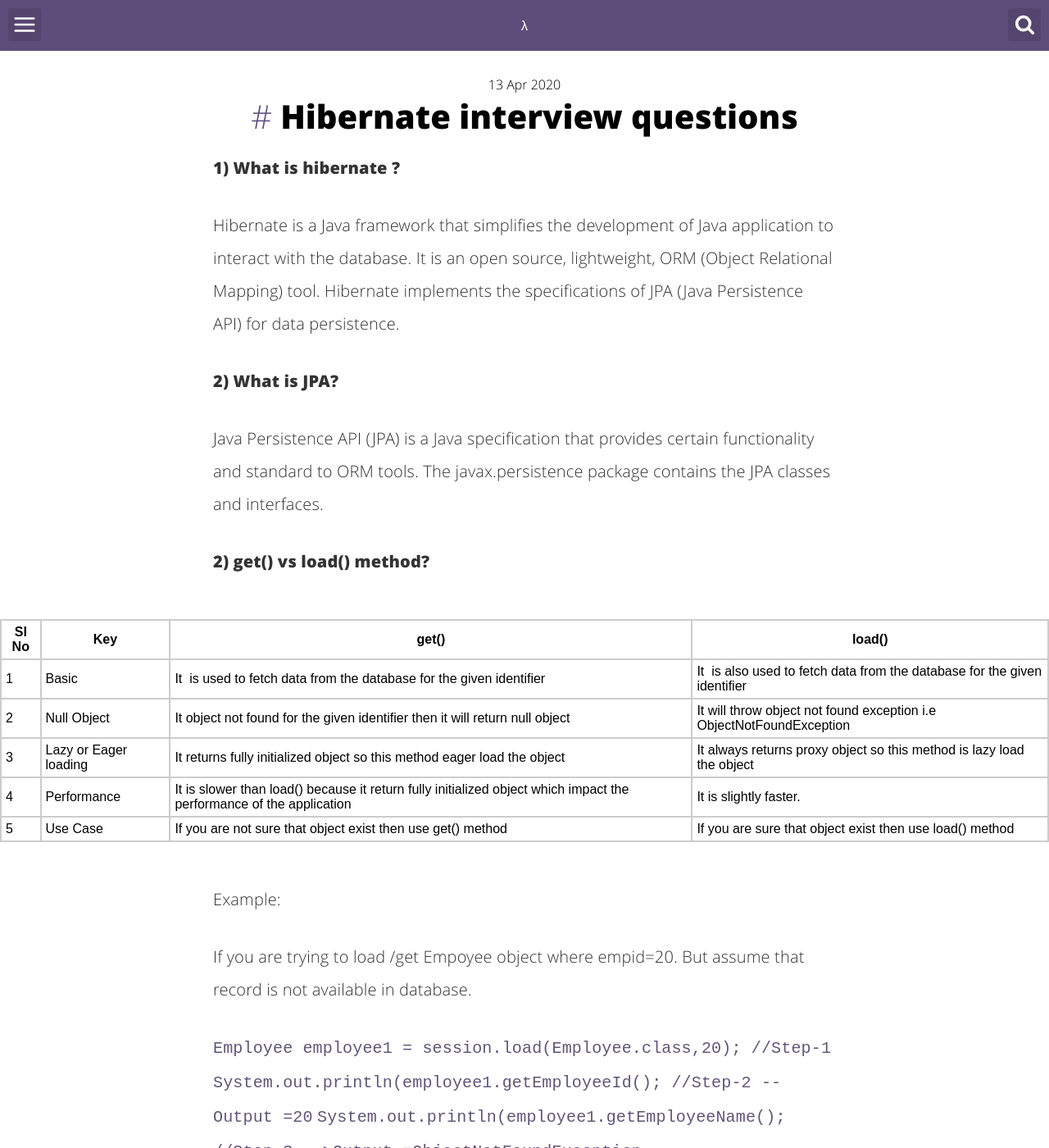
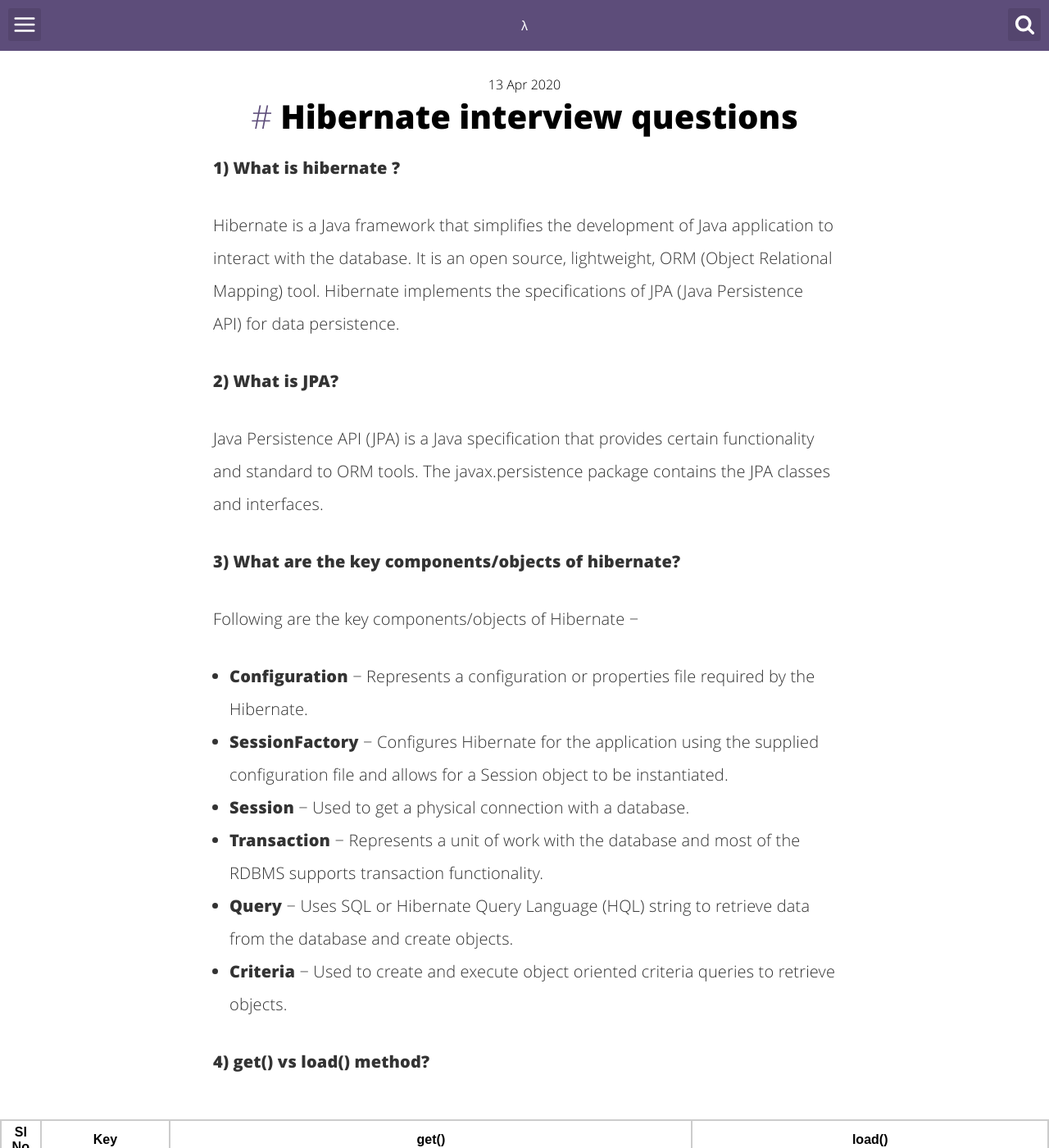
Before and after one commit to jobyywilson/blog_old, a Jekyll site: the page built from _posts/2020-04-13-hibernate-interview-questions.md, in a window 1280 px wide and 1400 px high. Shown: the whole window at 82% size. Built offline with Jekyll 4.4.1, drawn with Linux system fonts in a browser that asks for light colours; comment, search, counter and statistics services are not loaded.

Commit message:
Update 2020-04-13-hibernate-interview-questions.md

```diff
--- a/_posts/2020-04-13-hibernate-interview-questions.md
+++ b/_posts/2020-04-13-hibernate-interview-questions.md
@@ -11,15 +11,28 @@ categories:
 ---
 
 
-<b>1) What is hibernate ?</b>
+**1) What is hibernate ?**
 
 Hibernate is a Java framework that simplifies the development of Java application to interact with the database. It is an open source, lightweight, ORM (Object Relational Mapping) tool. Hibernate implements the specifications of JPA (Java Persistence API) for data persistence.
 
-<b>2) What is JPA?</b>
+**2) What is JPA?**
 
 Java Persistence API (JPA) is a Java specification that provides certain functionality and standard to ORM tools. The javax.persistence package contains the JPA classes and interfaces.
 
-<b>2) get() vs load() method?</b>
+
+**3) What are the key components/objects of hibernate?**
+
+Following are the key components/objects of Hibernate −
+
+* **Configuration** − Represents a configuration or properties file required by the Hibernate.
+* **SessionFactory** − Configures Hibernate for the application using the supplied configuration file and allows for a Session object to be instantiated.
+* **Session** − Used to get a physical connection with a database.
+* **Transaction** − Represents a unit of work with the database and most of the RDBMS supports transaction functionality.
+* **Query** − Uses SQL or Hibernate Query Language (HQL) string to retrieve data from the database and create objects.
+* **Criteria** − Used to create and execute object oriented criteria queries to retrieve objects.
+
+
+**4) get() vs load() method?**
 
 
 | Sl No |          Key           |                                                        get()                                                         |                                   load()                                   |
```
